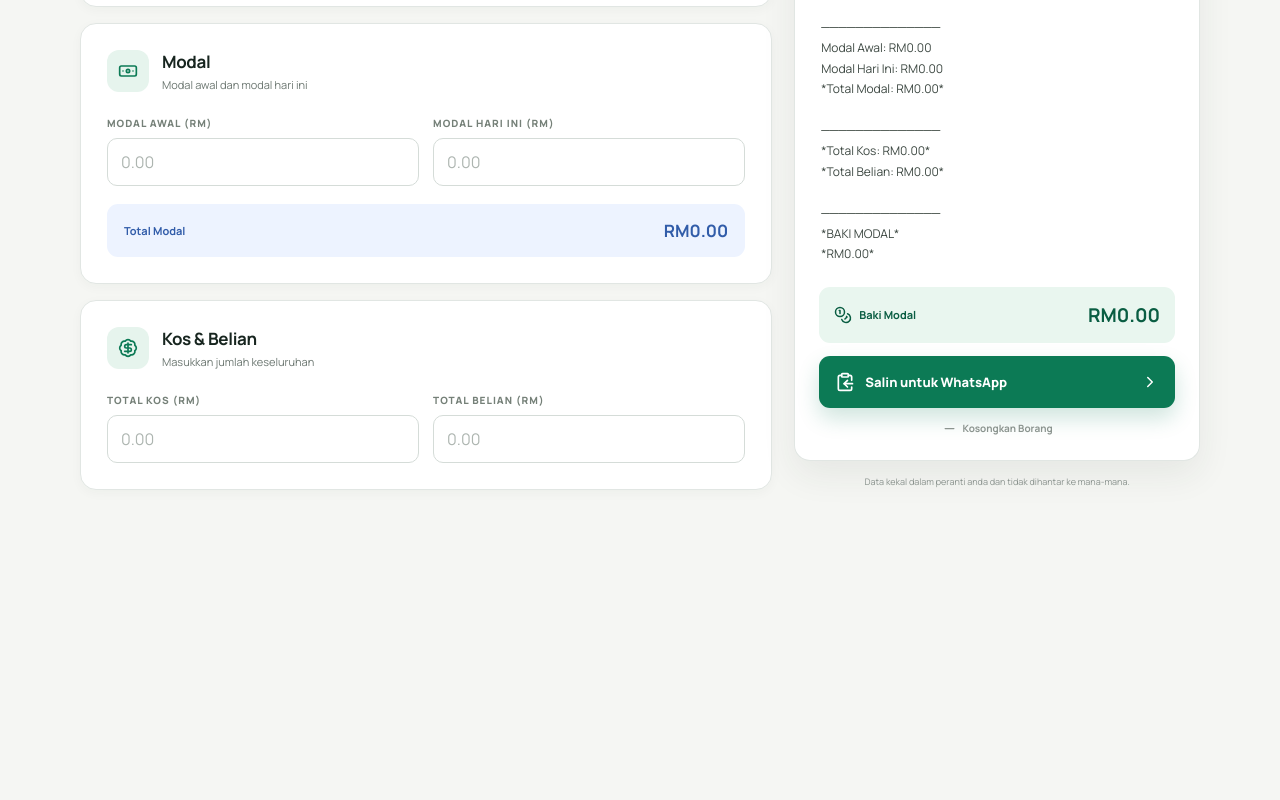
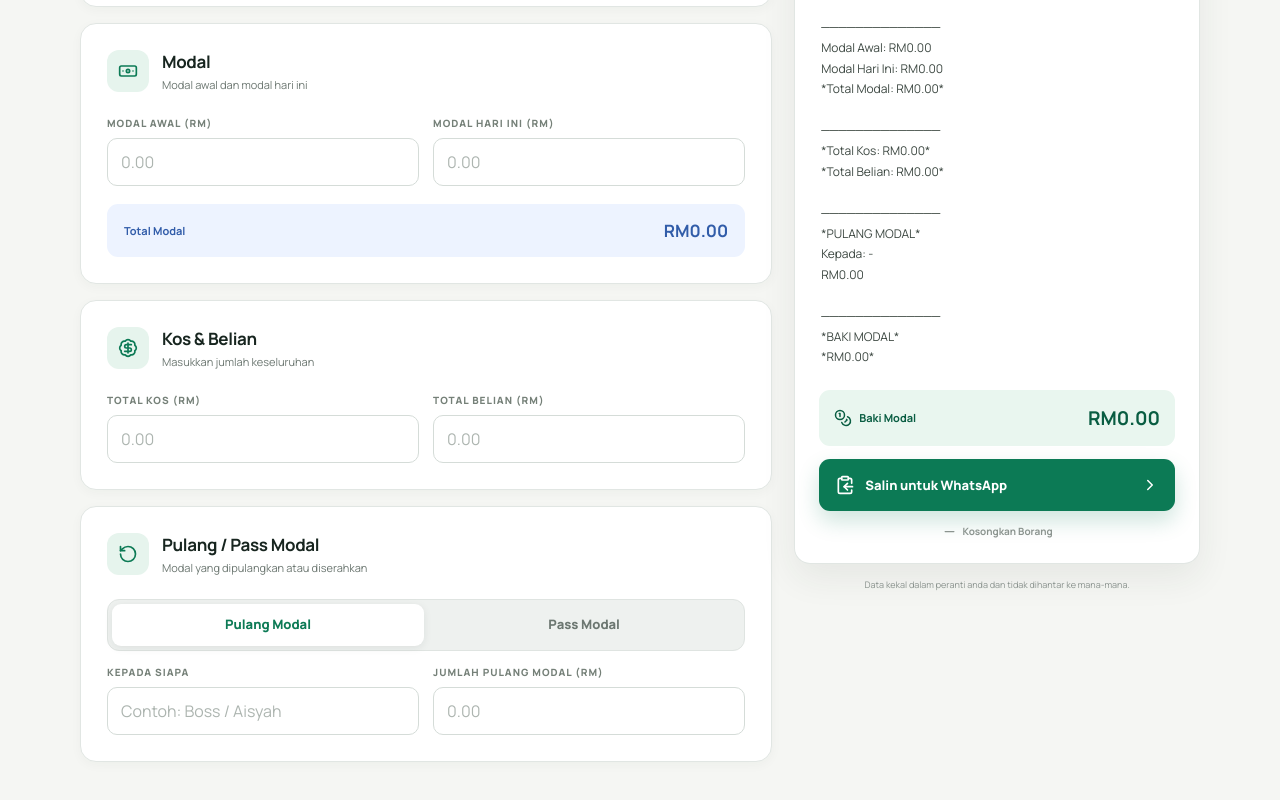
Before and after one commit to idzwebclient/qudani-calculator, a Next.js app: page /report in a window 1280 px wide. Shown: the part 410-1210 px from the top of the page. Before the commit the page ends 980 px from the top, so only its background shows below. Built offline with nearby package versions, Linux system fonts and the light colour scheme.

Commit message:
Tambah Pulang/Pass Modal di halaman Report
Co-Authored-By: Claude Opus 5.5 (1M context) <noreply@anthropic.com>

```diff
--- a/components/simple-report.tsx
+++ b/components/simple-report.tsx
@@ -1,9 +1,11 @@
 "use client";
 
 import { useEffect, useMemo, useRef, useState } from "react";
-import { BadgeDollarSign, Banknote, CalendarDays, Check, ChevronRight, ClipboardCopy, Coins, Minus, Store } from "lucide-react";
+import { BadgeDollarSign, Banknote, CalendarDays, Check, ChevronRight, ClipboardCopy, Coins, Minus, RotateCcw, Store } from "lucide-react";
 
 const DRAFT_KEY = "simple-closing-draft";
+
+type CapitalReturnType = "pulang" | "pass";
 
 const today = () => {
   const parts = new Intl.DateTimeFormat("en-CA", {
@@ -55,6 +57,9 @@ export function SimpleReport() {
   const [todayCapital, setTodayCapital] = useState("");
   const [totalCosts, setTotalCosts] = useState("");
   const [totalPurchases, setTotalPurchases] = useState("");
+  const [returnedCapital, setReturnedCapital] = useState("");
+  const [returnType, setReturnType] = useState<CapitalReturnType>("pulang");
+  const [returnTo, setReturnTo] = useState("");
   const [copied, setCopied] = useState(false);
   const [ready, setReady] = useState(false);
   const copyTimer = useRef<number | null>(null);
@@ -71,6 +76,9 @@ export function SimpleReport() {
           setTodayCapital(draft.todayCapital || "");
           setTotalCosts(draft.totalCosts || "");
           setTotalPurchases(draft.totalPurchases || "");
+          setReturnedCapital(draft.returnedCapital || "");
+          setReturnType(draft.returnType === "pass" ? "pass" : "pulang");
+          setReturnTo(draft.returnTo || "");
         }
       } catch {
         window.localStorage.removeItem(DRAFT_KEY);
@@ -86,16 +94,17 @@ export function SimpleReport() {
     if (!ready) return;
     window.localStorage.setItem(
       DRAFT_KEY,
-      JSON.stringify({ date, branch, initialCapital, todayCapital, totalCosts, totalPurchases }),
+      JSON.stringify({ date, branch, initialCapital, todayCapital, totalCosts, totalPurchases, returnedCapital, returnType, returnTo }),
     );
-  }, [ready, date, branch, initialCapital, todayCapital, totalCosts, totalPurchases]);
+  }, [ready, date, branch, initialCapital, todayCapital, totalCosts, totalPurchases, returnedCapital, returnType, returnTo]);
 
   useEffect(() => () => {
     if (copyTimer.current) window.clearTimeout(copyTimer.current);
   }, []);
 
   const totalCapital = numberValue(initialCapital) + numberValue(todayCapital);
-  const balance = totalCapital - numberValue(totalPurchases) - numberValue(totalCosts);
+  const balance = totalCapital - numberValue(totalPurchases) - numberValue(totalCosts) - numberValue(returnedCapital);
+  const returnLabel = returnType === "pass" ? "Pass Modal" : "Pulang Modal";
 
   const formattedDate = useMemo(() => {
     if (!date) return "[TARIKH]";
@@ -105,8 +114,8 @@ export function SimpleReport() {
 
   const reportText = useMemo(
     () =>
-      `*DAILY REPORT*\n${formattedDate}\nCawangan: ${branch || "[Cawangan]"}\n\n──────────────\nModal Awal: RM${money(numberValue(initialCapital))}\nModal Hari Ini: RM${money(numberValue(todayCapital))}\n*Total Modal: RM${money(totalCapital)}*\n\n──────────────\n*Total Kos: RM${money(numberValue(totalCosts))}*\n*Total Belian: RM${money(numberValue(totalPurchases))}*\n\n──────────────\n*BAKI MODAL*\n*RM${money(balance)}*`,
-    [formattedDate, branch, initialCapital, todayCapital, totalCapital, totalCosts, totalPurchases, balance],
+      `*DAILY REPORT*\n${formattedDate}\nCawangan: ${branch || "[Cawangan]"}\n\n──────────────\nModal Awal: RM${money(numberValue(initialCapital))}\nModal Hari Ini: RM${money(numberValue(todayCapital))}\n*Total Modal: RM${money(totalCapital)}*\n\n──────────────\n*Total Kos: RM${money(numberValue(totalCosts))}*\n*Total Belian: RM${money(numberValue(totalPurchases))}*\n\n──────────────\n*${returnLabel.toUpperCase()}*\nKepada: ${returnTo || "-"}\nRM${money(numberValue(returnedCapital))}\n\n──────────────\n*BAKI MODAL*\n*RM${money(balance)}*`,
+    [formattedDate, branch, initialCapital, todayCapital, totalCapital, totalCosts, totalPurchases, returnLabel, returnTo, returnedCapital, balance],
   );
 
   const copyReport = async () => {
@@ -123,6 +132,9 @@ export function SimpleReport() {
     setTodayCapital("");
     setTotalCosts("");
     setTotalPurchases("");
+    setReturnedCapital("");
+    setReturnType("pulang");
+    setReturnTo("");
     window.localStorage.removeItem(DRAFT_KEY);
     setCopied(false);
   };
@@ -166,6 +178,18 @@ export function SimpleReport() {
                 <Field label="TOTAL BELIAN (RM)"><MoneyInput value={totalPurchases} onChange={setTotalPurchases} /></Field>
               </div>
             </section>
+
+            <section className="card">
+              <SectionTitle icon={<RotateCcw size={20} />} title="Pulang / Pass Modal" hint="Modal yang dipulangkan atau diserahkan" />
+              <div className="segmented two" role="group" aria-label="Jenis">
+                <button type="button" className={returnType === "pulang" ? "active" : ""} aria-pressed={returnType === "pulang"} onClick={() => setReturnType("pulang")}>Pulang Modal</button>
+                <button type="button" className={returnType === "pass" ? "active" : ""} aria-pressed={returnType === "pass"} onClick={() => setReturnType("pass")}>Pass Modal</button>
+              </div>
+              <div className="two-columns">
+                <Field label="KEPADA SIAPA"><input type="text" value={returnTo} onChange={(e) => setReturnTo(e.target.value)} placeholder="Contoh: Boss / Aisyah" /></Field>
+                <Field label={`JUMLAH ${returnLabel.toUpperCase()} (RM)`}><MoneyInput value={returnedCapital} onChange={setReturnedCapital} /></Field>
+              </div>
+            </section>
           </div>
 
           <aside className="preview-column">
```
